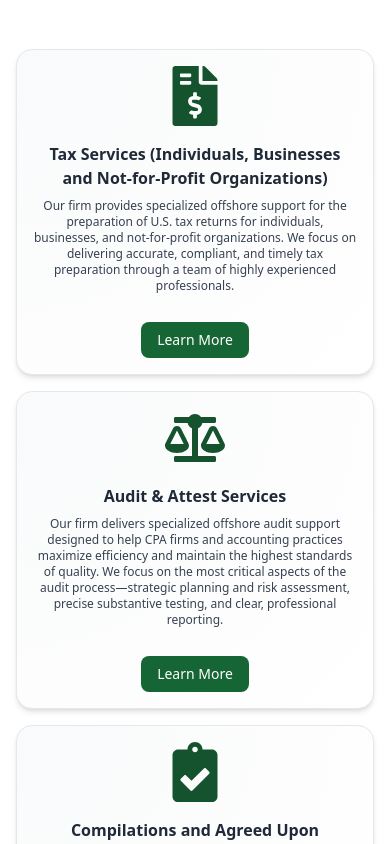
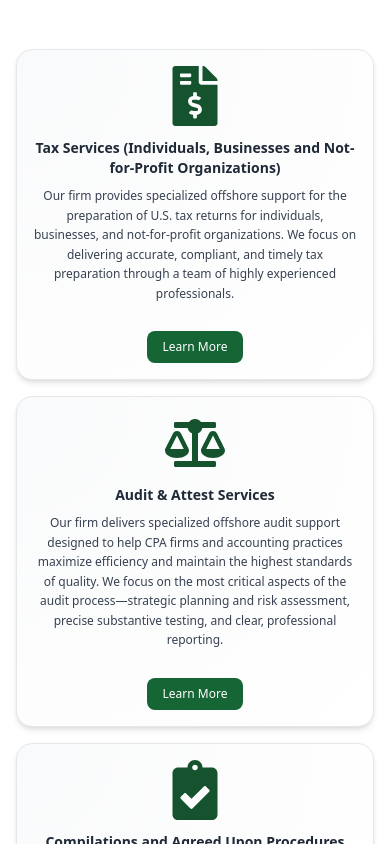
Before and after one commit to JohnRosch/PolarixSolutions, a React (Create React App) app: page / in a window 390 px wide. Shown: the part 2460-3304 px from the top of the page. Built offline with nearby package versions, Linux system fonts and the light colour scheme.

Commit message:
Add Compilations modal content and refine service card styling: populate Compilations and Agreed Upon Procedures modal, improve card title sizing and icon spacing

```diff
--- a/src/components/Services.js
+++ b/src/components/Services.js
@@ -86,7 +86,31 @@ const services = [
     description:
       `Our firm offers comprehensive compilations and agreed-upon procedures services.`,
     icon: <FaClipboardCheck className="text-6xl text-green-900" />,
-    modal: <p>More compilation details here.</p>
+    modal: (
+      <div className="space-y-4 sm:space-y-6 text-gray-700">
+        <div>
+          <h3 className="text-lg sm:text-xl font-bold text-green-800 mb-2 sm:mb-3">Compilation Services</h3>
+          <p className="mb-2 sm:mb-3 text-xs sm:text-sm leading-relaxed">We prepare and present financial information as provided by management:</p>
+          <ul className="list-disc ml-5 sm:ml-6 space-y-1 sm:space-y-1.5 text-xs sm:text-sm">
+            <li>Balance Sheets</li>
+            <li>Income Statements</li>
+            <li>Cash Flow Statements</li>
+            <li>Other financial reports as needed</li>
+          </ul>
+        </div>
+
+        <div>
+          <h3 className="text-lg sm:text-xl font-bold text-green-800 mb-2 sm:mb-3">Agreed-Upon Procedures</h3>
+          <p className="mb-2 sm:mb-3 text-xs sm:text-sm leading-relaxed">Customized procedures tailored to your specific requirements:</p>
+          <ul className="list-disc ml-5 sm:ml-6 space-y-1 sm:space-y-1.5 text-xs sm:text-sm">
+            <li>Account reconciliations</li>
+            <li>Transaction testing and validation</li>
+            <li>Compliance verification</li>
+            <li>Custom analytical procedures</li>
+          </ul>
+        </div>
+      </div>
+    )
   },
 
   {
@@ -166,10 +190,10 @@ export default function Services() {
             }}
           >
             <div className="flex flex-col items-center text-center">
-              <div className="mb-4">{service.icon}</div>
-              <h3 className="text-base sm:text-lg font-bold text-gray-800 mb-2">{service.title}</h3>
-              <p className="text-gray-700 text-xs sm:text-sm mb-4 sm:mb-6">{service.description}</p>
-              <button className="mt-3 sm:mt-4 px-4 sm:px-6 py-2 text-sm sm:text-base bg-green-800 text-white rounded-lg hover:bg-green-900 transition-colors">
+              <div className="mb-3 sm:mb-4">{service.icon}</div>
+              <h3 className="text-sm sm:text-base md:text-lg font-bold text-gray-800 mb-2 line-clamp-3">{service.title}</h3>
+              <p className="text-gray-700 text-xs sm:text-sm mb-4 sm:mb-6 leading-relaxed">{service.description}</p>
+              <button className="mt-3 sm:mt-4 px-4 sm:px-6 py-2 text-xs sm:text-sm md:text-base bg-green-800 text-white rounded-lg hover:bg-green-900 transition-colors whitespace-nowrap">
                 Learn More
               </button>
             </div>
```
